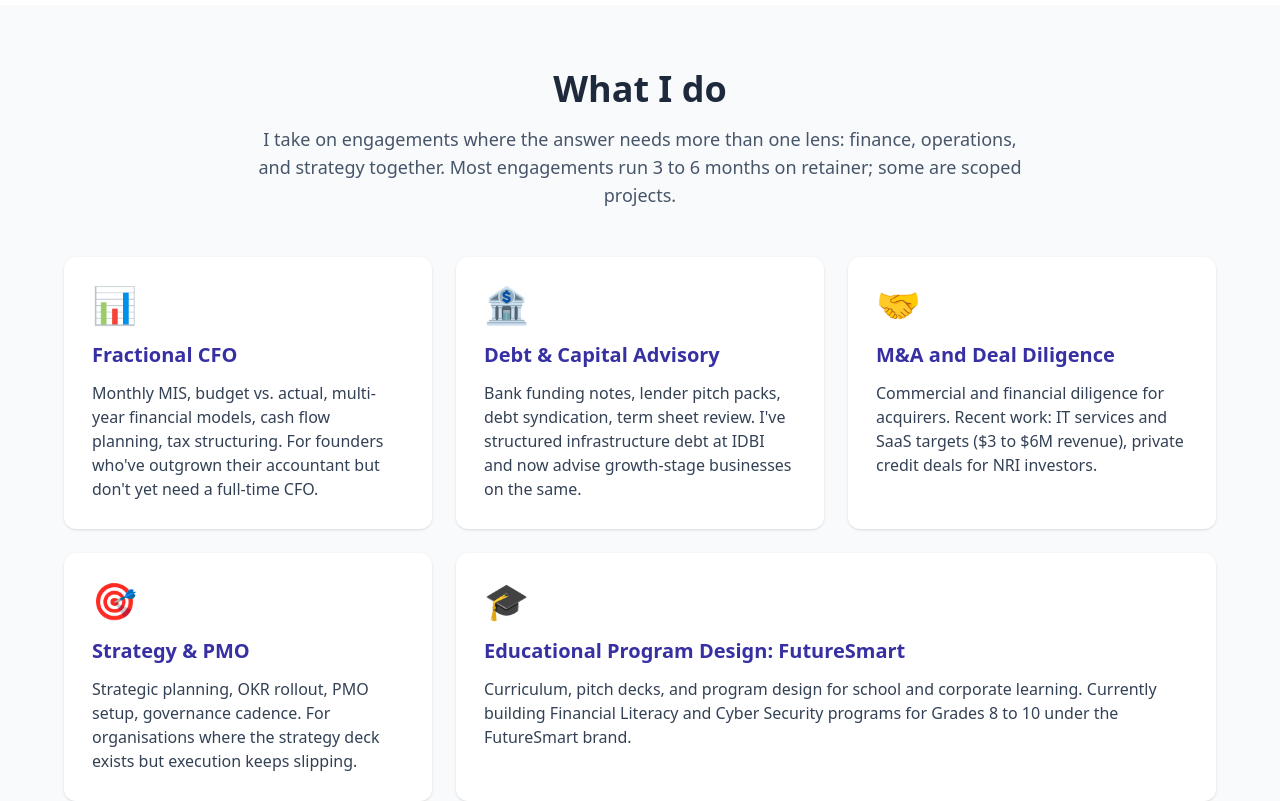
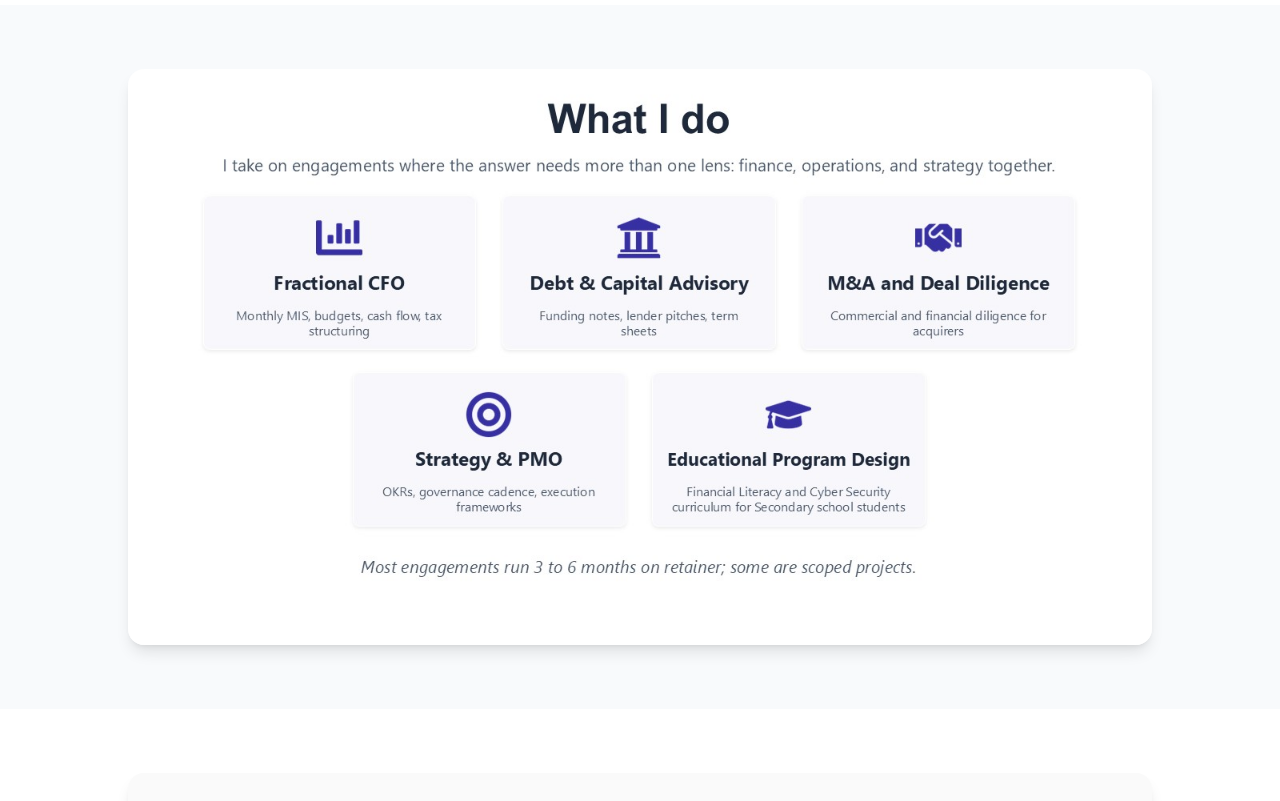
Before and after one commit to SravaniPolina/sravani-portfolio-frontend, a React (Create React App) app: page / in a window 1280 px wide. Shown: the part 1580-2381 px from the top of the page. Built offline with nearby package versions, Linux system fonts and the light colour scheme.

Commit message:
Update StrategicLeadershipServices.js

```diff
--- a/src/components/StrategicLeadershipServices.js
+++ b/src/components/StrategicLeadershipServices.js
@@ -4,34 +4,12 @@ export default function StrategicLeadershipServices() {
   return (
     <section id="services" className="bg-slate-50 py-16 px-4">
       <div className="max-w-6xl mx-auto">
-        <h3 className="text-3xl md:text-4xl font-bold text-center mb-4">What I do</h3>
-        <p className="text-lg text-slate-600 text-center max-w-3xl mx-auto mb-12">I take on engagements where the answer needs more than one lens: finance, operations, and strategy together. Most engagements run 3 to 6 months on retainer; some are scoped projects.</p>
-        <div className="grid grid-cols-1 md:grid-cols-3 gap-6">
-          <div className="bg-white rounded-xl p-7 shadow flex flex-col items-start">
-            <div className="text-4xl mb-4">📊</div>
-            <span className="text-xl font-bold text-indigo-800 mb-3">Fractional CFO</span>
-            <p className="text-slate-700">Monthly MIS, budget vs. actual, multi-year financial models, cash flow planning, tax structuring. For founders who've outgrown their accountant but don't yet need a full-time CFO.</p>
-          </div>
-          <div className="bg-white rounded-xl p-7 shadow flex flex-col items-start">
-            <div className="text-4xl mb-4">🏦</div>
-            <span className="text-xl font-bold text-indigo-800 mb-3">Debt &amp; Capital Advisory</span>
-            <p className="text-slate-700">Bank funding notes, lender pitch packs, debt syndication, term sheet review. I've structured infrastructure debt at IDBI and now advise growth-stage businesses on the same.</p>
-          </div>
-          <div className="bg-white rounded-xl p-7 shadow flex flex-col items-start">
-            <div className="text-4xl mb-4">🤝</div>
-            <span className="text-xl font-bold text-indigo-800 mb-3">M&amp;A and Deal Diligence</span>
-            <p className="text-slate-700">Commercial and financial diligence for acquirers. Recent work: IT services and SaaS targets ($3 to $6M revenue), private credit deals for NRI investors.</p>
-          </div>
-          <div className="bg-white rounded-xl p-7 shadow flex flex-col items-start">
-            <div className="text-4xl mb-4">🎯</div>
-            <span className="text-xl font-bold text-indigo-800 mb-3">Strategy &amp; PMO</span>
-            <p className="text-slate-700">Strategic planning, OKR rollout, PMO setup, governance cadence. For organisations where the strategy deck exists but execution keeps slipping.</p>
-          </div>
-          <div className="bg-white rounded-xl p-7 shadow flex flex-col items-start md:col-span-2">
-            <div className="text-4xl mb-4">🎓</div>
-            <span className="text-xl font-bold text-indigo-800 mb-3">Educational Program Design: FutureSmart</span>
-            <p className="text-slate-700">Curriculum, pitch decks, and program design for school and corporate learning. Currently building Financial Literacy and Cyber Security programs for Grades 8 to 10 under the FutureSmart brand.</p>
-          </div>
+        <div className="flex justify-center">
+          <img
+            src="/What_I_Do_Infographic.jpg"
+            alt="What I do: Fractional CFO, Debt and Capital Advisory, M&A and Deal Diligence, Strategy and PMO, Educational Program Design"
+            className="w-full max-w-5xl rounded-2xl shadow-lg"
+          />
         </div>
       </div>
     </section>
```
